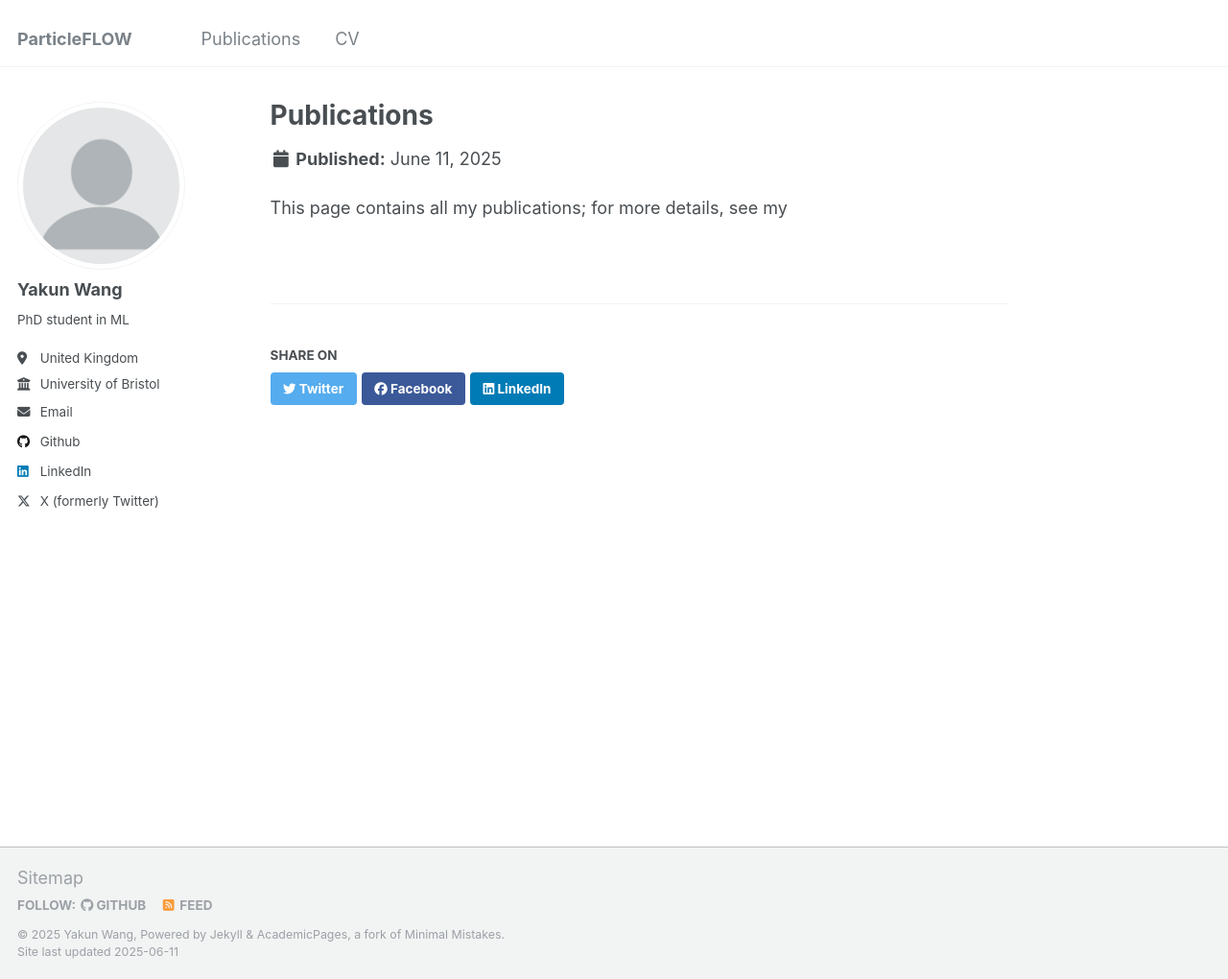
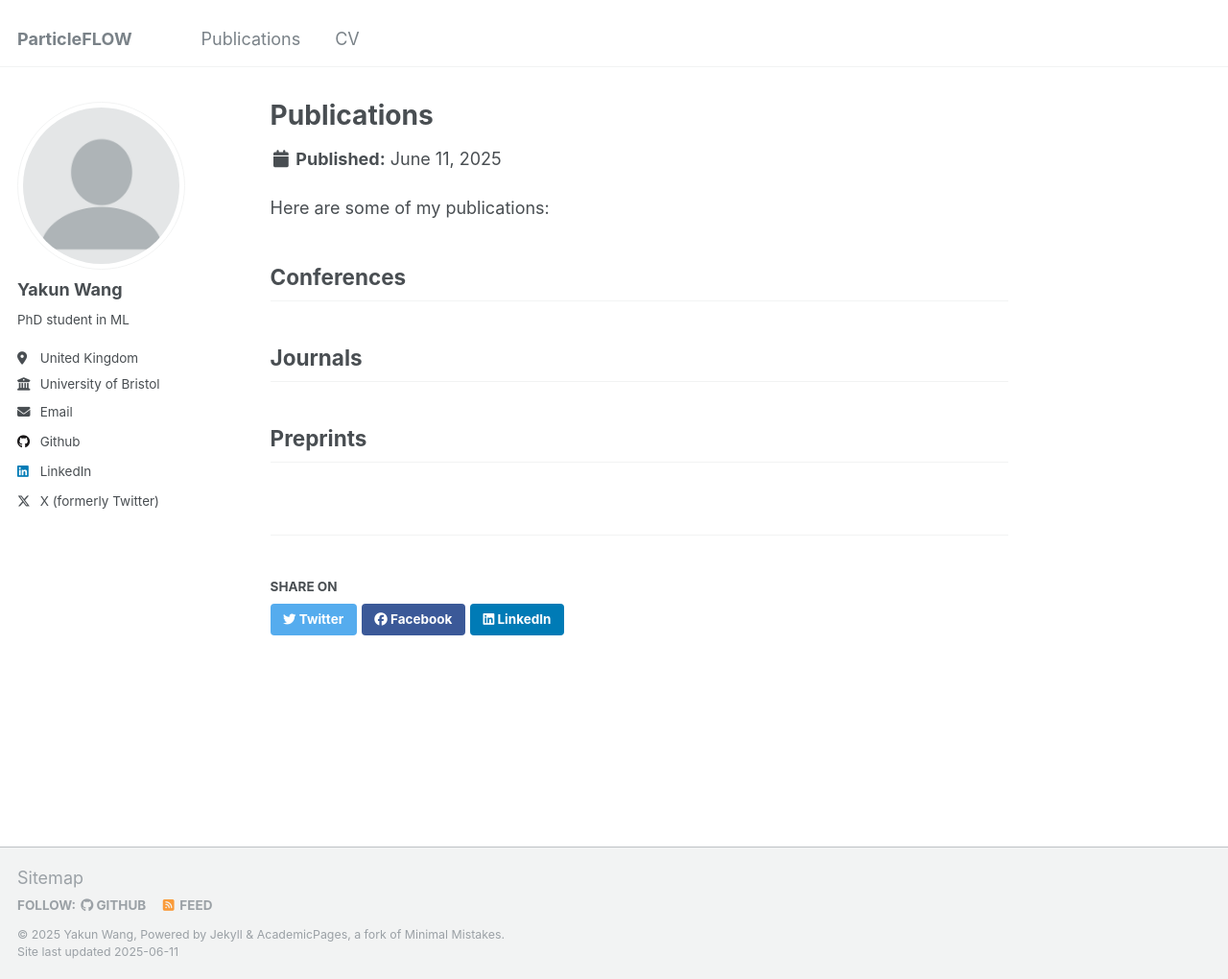
Before and after one commit to probabilityFLOW/probabilityFLOW.github.io, a Jekyll site: the page built from _publications/pubulications.md, in a window 1280 px wide and 1020 px high. Shown: the whole window at 96% size. Built offline with Jekyll 4.4.1, drawn with Linux system fonts in a browser that asks for light colours.

Commit message:
redesign pubs

```diff
--- a/_publications/pubulications.md
+++ b/_publications/pubulications.md
@@ -4,5 +4,10 @@ permalink: /publications/
 author_profile: true
 ---
 
+Here are some of my publications:
 
-This page contains all my publications; for more details, see my
+## Conferences
+
+## Journals
+
+## Preprints
```
